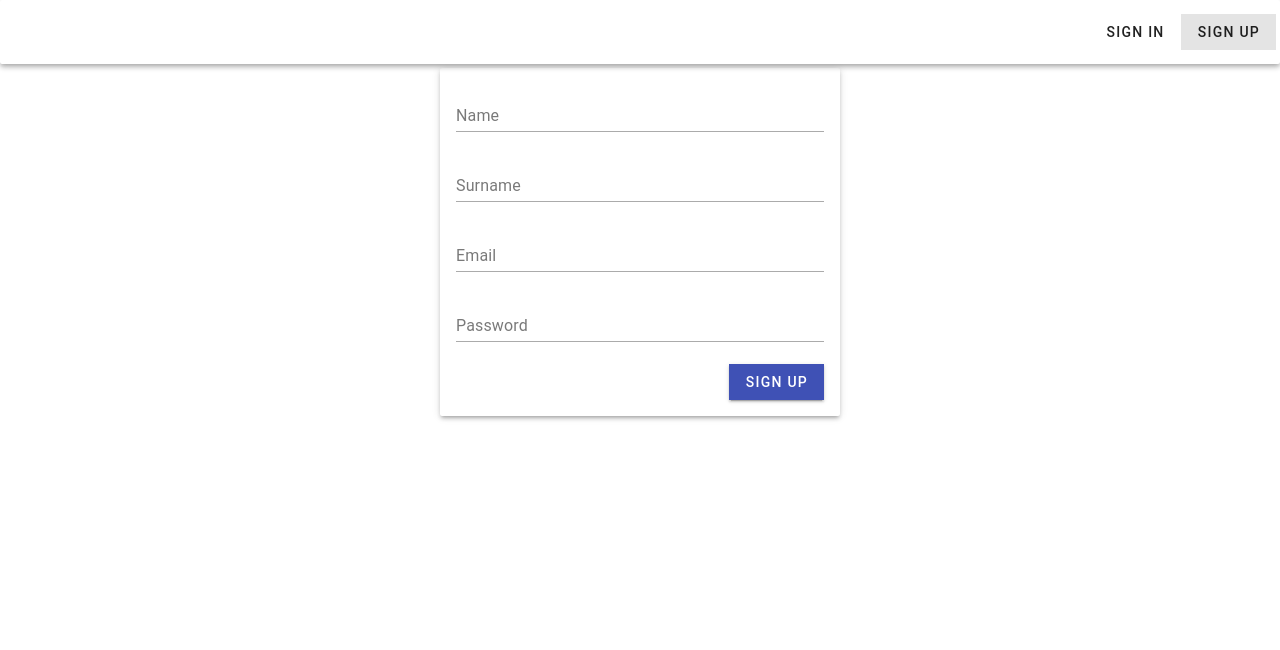
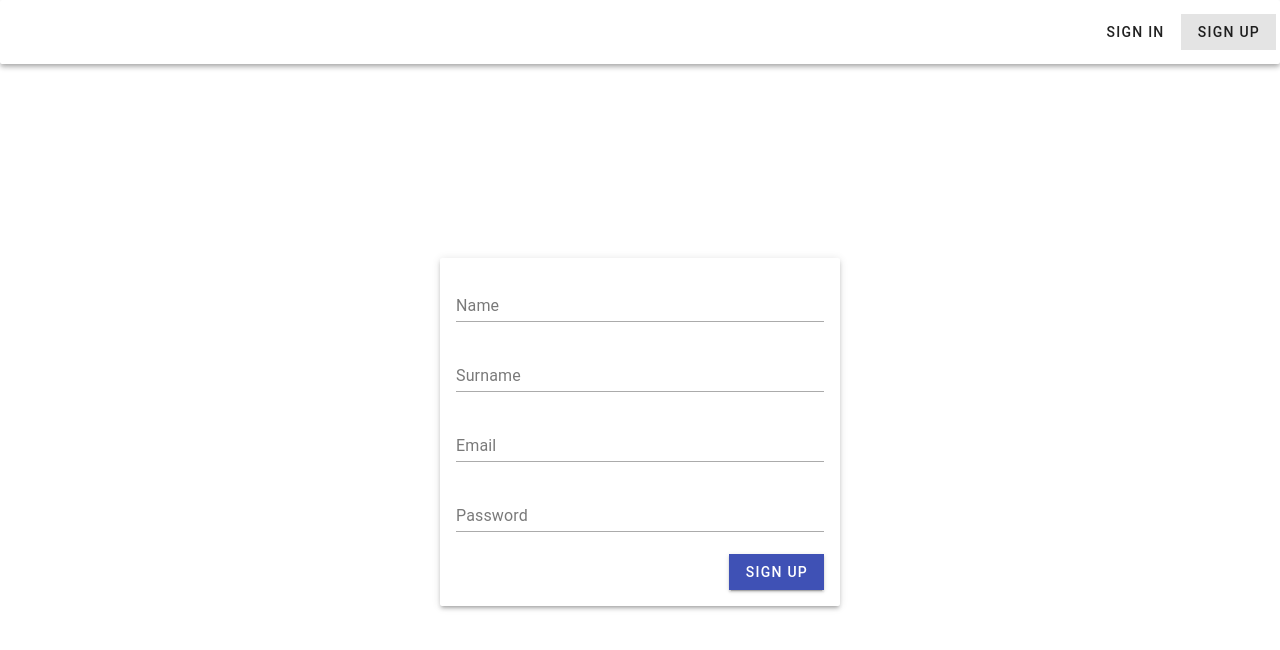
Before and after one commit to PavelKrivorotov/WebApp_QueueOnline, a Vue app in the folder frontend/: page /auth/registration in a window 1280 px wide. Shown: the top 650 px of the page. Built offline with nearby package versions, Linux system fonts and the light colour scheme.

Commit message:
Alter LoginView and RegistartionView added (fill-height) class for center orientation

```diff
--- a/frontend/src/views/LoginView.vue
+++ b/frontend/src/views/LoginView.vue
@@ -39,7 +39,7 @@ function errorRequest(error) {
 </script>
 
 <template>
-    <VContainer>
+    <VContainer class="fill-height" fluid>
         <VRow>
             <VCol>
                 <LoginForm
--- a/frontend/src/views/RegistrationView.vue
+++ b/frontend/src/views/RegistrationView.vue
@@ -3,9 +3,11 @@ import RegistrationForm from '../components/forms/RegistrationForm.vue'
 </script>
 
 <template>
-    <VContainer fluid>
+    <VContainer class="fill-height" fluid>
         <VRow>
-            <RegistrationForm></RegistrationForm>
+            <VCol>
+                <RegistrationForm></RegistrationForm>
+            </VCol>
         </VRow>
     </VContainer>
 </template>
```
